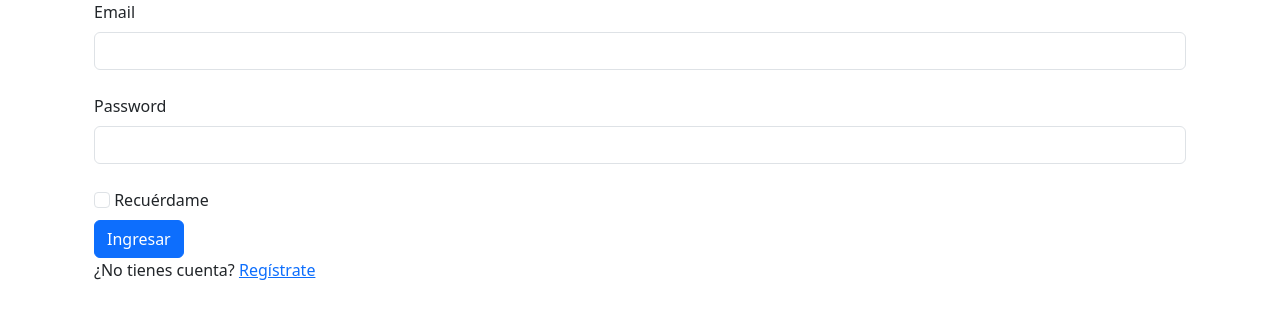
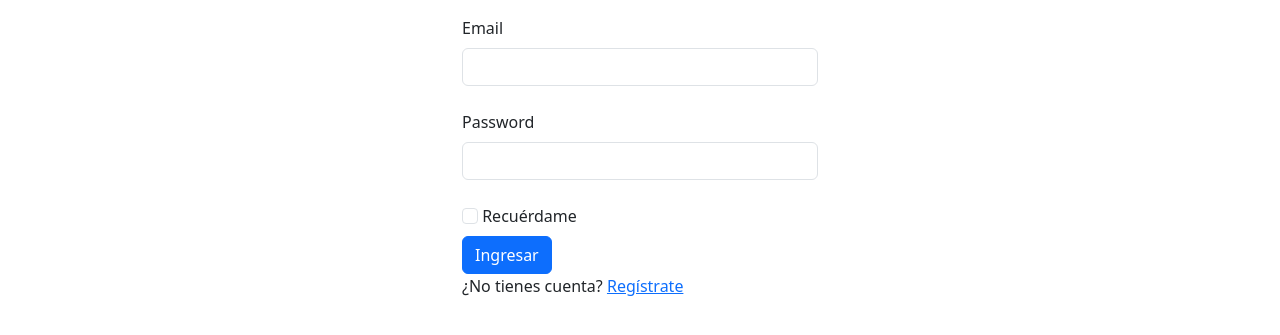
Before and after one commit to dpereira3/proyectocert, a Flask app: page /login in a window 1280 px wide. Shown: the part 72-407 px from the top of the page. Run offline with Flask 3, Linux system fonts and the light colour scheme; parts of the project's set-up code (start-up, migrations or seed data) failed here and were passed over.

Commit message:
Columnas en login

```diff
--- a/app/auth/templates/auth/login_form.html
+++ b/app/auth/templates/auth/login_form.html
@@ -3,7 +3,8 @@
 {% block title %}Login{% endblock %}
 
 {% block content %}
-    <div class="container-sm">
+    <div class="col-lg-4 col-md-2 col-1"></div>
+    <div class="col-lg-4 col-md-8 col-10 mt-3">
         <form action="" method="post" novalidate>
             {{ form.hidden_tag() }}
             <div>
@@ -27,5 +28,5 @@
         </form>
         <div>¿No tienes cuenta? <a href="{{ url_for('auth.show_signup_form') }}">Regístrate</a></div>
     </div>
-
+    <div class="col-lg-4 col-md-2 col-1"></div>
 {% endblock %}
--- a/app/templates/base_template.html
+++ b/app/templates/base_template.html
@@ -51,10 +51,11 @@
                 </div>
             </div>
         </nav>
+        <div class="row">
+            {% block content %}{% endblock %}
+        </div>
     </div>
-    <div class="container-lg">
-        {% block content %}{% endblock %}
-    </div>
+
 <script src="https://cdn.jsdelivr.net/npm/bootstrap@5.3.2/dist/js/bootstrap.bundle.min.js" integrity="sha384-C6RzsynM9kWDrMNeT87bh95OGNyZPhcTNXj1NW7RuBCsyN/o0jlpcV8Qyq46cDfL" crossorigin="anonymous"></script>
 </body>
 </html>
```
